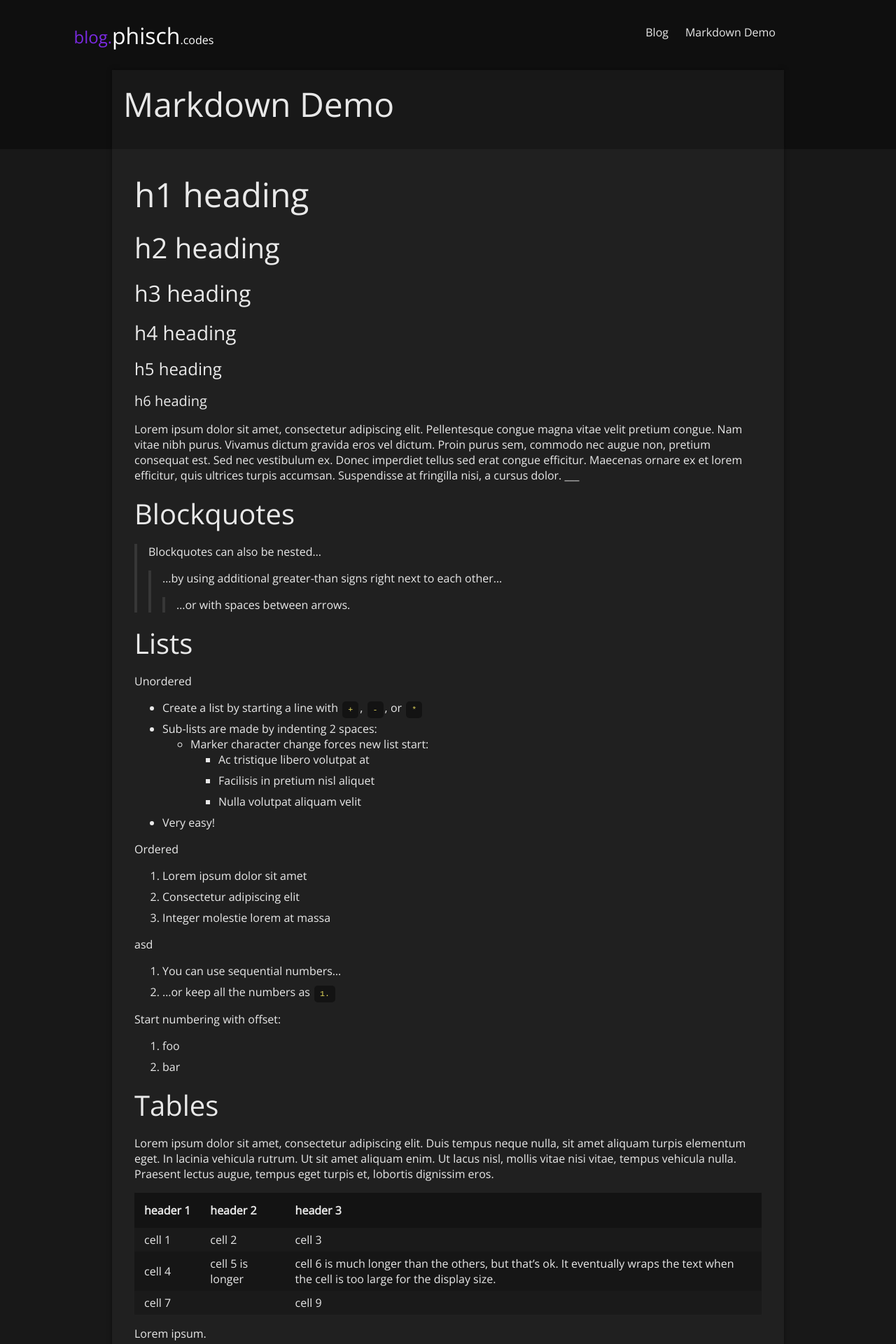
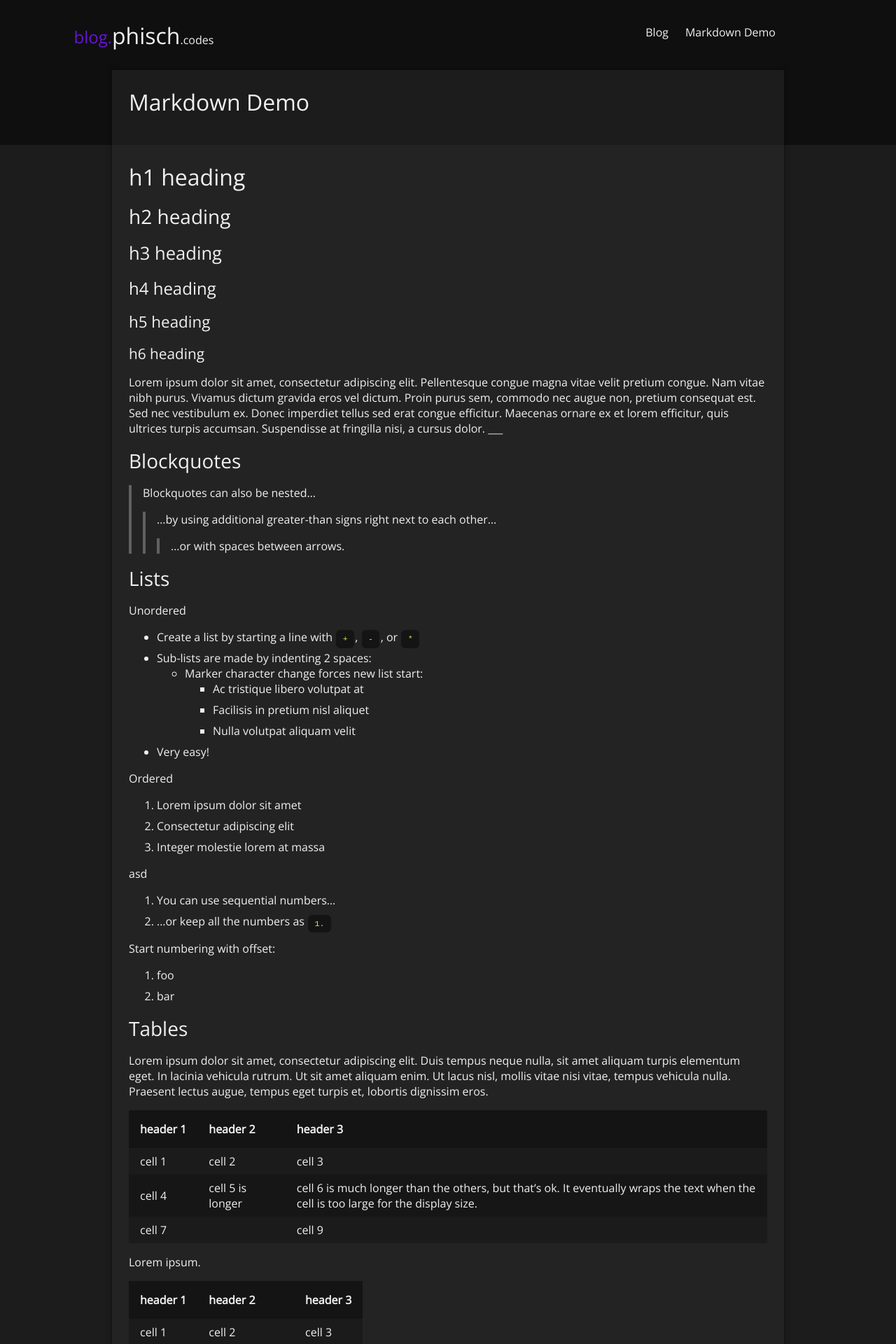
Before and after one commit to phisch/blog, a Jekyll site: the page built from demo.md, in a window 1280 px wide. Shown: the top 1920 px of the page at 70% size. Built offline with Jekyll 4.4.1, drawn with Linux system fonts in a browser that asks for light colours.

Commit message:
extracted colors into its own file, switched to relative sizes instead of absolute ones

```diff
--- a/_layouts/default.html
+++ b/_layouts/default.html
@@ -6,7 +6,7 @@
 <head>
     <meta charset="utf-8">
     <title>{% if page.title %}{{ page.title | append: " | "}}{% endif %}{{ site.title }}</title>
-    <link rel="stylesheet" href="{{ '/styles.css' | relative_url }}">
+    <link rel="stylesheet" href="{{ '/assets/styles.css' | relative_url }}">
 </head>
 <body>
     <header>
--- /dev/null
+++ b/_scss/_colors.scss
@@ -0,0 +1,19 @@
+$surface-1: #0F0F10;
+$surface-2: #1C1C1C;
+$surface-3: #242323;
+
+$accent-primary: #6914D6;
+$accent-secondary: #3ECD88;
+
+$foreground: rgb(240, 240, 240);
+$foreground-dimmed: transparentize($foreground, 0.7);
+
+$syntax-foreground: $foreground;
+$syntax-red: #e65c5c;
+$syntax-orange: #e6955c;
+$syntax-yellow: #e6da5c;
+$syntax-green: #5ce65c;
+$syntax-cyan: #5ce6e6;
+$syntax-blue: #5c8ae6;
+$syntax-purple: #835ce6;
+$syntax-pink: #e65ce6;
--- a/_scss/_layout.scss
+++ b/_scss/_layout.scss
@@ -1,6 +1,4 @@
-$background: rgb(24,24,24);
-$background-contrast: rgb(15,15,15);
-$background-main: rgb(32,32,32);
+@import 'colors';
 
 *, *::before, *::after {
 	box-sizing: border-box;
@@ -11,7 +9,7 @@
 }
 
 body {
-  background: $background-contrast;
+  background: $surface-1;
   display: flex;
   flex-direction: column;
   margin: 0;
@@ -26,8 +24,8 @@
   }
 
   > section#preview {
-    padding: 1em;
-    background: $background;
+    padding: 1.5em;
+    background: $surface-2;
     box-shadow: rgba(0,0,0,0.5) 0 0 6px;
   }
 
@@ -43,7 +41,7 @@
 
   > main, > footer {
     position: relative;
-    padding: 2em;
+    padding: 1.5em;
 
     &::before, &::after {
       content: '';
@@ -51,7 +49,7 @@
       top: 0;
       bottom: 0;
       width: calc((100vw - 100%) / 2);
-      background: $background;
+      background: $surface-2;
     }
 
     &::before { right: 100%; box-shadow: inset -8px 0 6px -8px rgba(0,0,0,0.5); }
@@ -60,6 +58,6 @@
     & > :first-child { margin-top: 0; }
   }
 
-  > main { background: $background-main; }
-  > footer { background: $background-contrast; }
+  > main { background: $surface-3; }
+  > footer { background: $surface-1; }
 }
--- a/_scss/_logo.scss
+++ b/_scss/_logo.scss
@@ -1,5 +1,7 @@
+@import 'colors';
+
 #logo {
-  color: #fff;
+  color: $foreground;
   font-weight: normal;
   font-size: 2em;
   text-decoration: none;
@@ -10,7 +12,7 @@
 
     transform: translate(-100%, 7px);
 
-    color: #7B2AE2;
+    color: $accent-primary;
     font-size: 0.75em;
   }
 
--- a/_scss/_navigation.scss
+++ b/_scss/_navigation.scss
@@ -1,16 +1,18 @@
+@import 'colors';
+
 nav#navigation ol {
   list-style: none;
   padding: 0;
   display: flex;
 
   li a {
-    color: rgba(255,255,255,0.9);
+    color: $foreground;
     padding: 6px 12px;
     border-radius: 3px;
     text-decoration: none;
 
     &:hover {
-      background: #7B2AE2;
+      background: $accent-primary;
     }
   }
 }
--- a/_scss/_pagination.scss
+++ b/_scss/_pagination.scss
@@ -1,26 +1,21 @@
+@import 'colors';
+
 ol.pagination {
     list-style: none;
     display: flex;
     padding: 0;
 
-
-
     li {
         margin: 0;
-        background: #7B2AE2;
+        background: $accent-primary;
 
         span, a {
-            color: white;
+            color: $foreground;
             display: inline-block;
             padding: .8em;
         }
 
-        &:first-child {
-            border-radius: .5em 0 0 .5em;
-        }
-
-        &:last-child {
-            border-radius: 0 .5em .5em 0;
-        }
+        &:first-child { border-radius: .5em 0 0 .5em; }
+        &:last-child { border-radius: 0 .5em .5em 0; }
     }
 }
--- a/_scss/_syntax.scss
+++ b/_scss/_syntax.scss
@@ -1,15 +1,8 @@
-$red: #e65c5c;
-$orange: #e6955c;
-$yellow: #e6da5c;
-$green: #5ce65c;
-$cyan: #5ce6e6;
-$blue: #5c8ae6;
-$purple: #835ce6;
-$pink: #e65ce6;
+@import 'colors';
 
 .highlighter-rouge {
-  background: rgba(0,0,0,0.4);
-  border-radius: 5px;
+  background: darken($surface-3, 6%);
+  border-radius: 0.5em;
   font-size: 0.9em;
   line-height: 1.4em;
   overflow: hidden;
@@ -20,6 +13,7 @@
 
     -ms-overflow-style: none;
     scrollbar-width: none;
+
     &::-webkit-scrollbar {
       display: none;
     }
@@ -30,10 +24,11 @@
   }
 
   @at-root code#{&} {
-    padding: 5px 8px;
-    margin: 0 2px;
-    color: $yellow;
+    padding: 0.5em 0.8em;
+    margin: 0 0.1em;
+    color: $syntax-yellow;
   }
+
   @at-root div#{&} {
     position: relative;
     &::after {
@@ -42,48 +37,37 @@
       position: absolute;
       top: 0;
       right: 0;
-      padding: 15px;
-      color: rgba(255,255,255,0.15);
+      padding: 1.5em;
+      color: $foreground-dimmed;
       font-size: 0.8em;
       line-height: 0.8em;
     }
   }
 
   .rouge-gutter {
-    color: rgba(255,255,255,0.2);
-    background: rgba(255,255,255,0.02);
-    padding: 15px;
+    color: $foreground-dimmed;
+    background: darken($surface-3, 4%);
+    padding: 1em;
   }
 
   .rouge-code {
-    padding: 15px;
+    padding: 1em;
   }
 
   &, .err, .g, .l, .x, .p, .ge, .gr, .gh, .gi, .gp, .gs, .gu,
   .gt, .ld, .no, .nd, .ni, .ne, .nn, .nx, .py, .w, .bp {
-    color: rgba(255,255,255,0.9);
+    color: $syntax-foreground;
   }
-  .go { color: #44475a; }
-  .gd { color: $red; }
-  .k, .o, .cp, .kc, .kn, .kp, .kr, .nt, .ow { color: $orange; }
-  .na, .nc, .nf, .fm { color: $yellow; }
-  .hll, .s, .sa, .sb, .sc, .dl, .sd, .s2, .se, .sh, .si, .sx, .sr, .s1, .ss { color: $green; }
-  .m, .mb, .mf, .mh, .mi, .mo, .il { color: $cyan; }
-  .c, .ch, .cm, .cpf, .c1, .cs { color: $blue; }
-  .n + .p + .n, .kd, .kt, .nb, .nl, .nv, .vc, .vg, .vi, .vm { color: $purple; }
+  .go { color: $foreground-dimmed; }
+  .gd { color: $syntax-red; }
+  .k, .o, .cp, .kc, .kn, .kp, .kr, .nt, .ow { color: $syntax-orange; }
+  .na, .nc, .nf, .fm { color: $syntax-yellow; }
+  .hll, .s, .sa, .sb, .sc, .dl, .sd, .s2, .se, .sh, .si, .sx, .sr, .s1, .ss { color: $syntax-green; }
+  .m, .mb, .mf, .mh, .mi, .mo, .il { color: $syntax-cyan; }
+  .c, .ch, .cm, .cpf, .c1, .cs { color: $syntax-blue; }
+  .n + .p + .n, .kd, .kt, .nb, .nl, .nv, .vc, .vg, .vi, .vm { color: $syntax-purple; }
   .kd, .nb, .nl, .nv, .vc, .vg, .vi, .vm { font-style: italic; }
   .gh, .gi, .gu { font-weight: bold; }
   .ge { text-decoration: underline; }
   .bp { font-style: italic; }
 }
-
-
-.gist {
-  table {
-    tbody {
-      background: green;
-      border: 0;
-      tr {background: transparent;}
-    }
-  }
-}
--- a/_scss/_typography.scss
+++ b/_scss/_typography.scss
@@ -1,8 +1,9 @@
+@import 'colors';
 @import url('https://fonts.googleapis.com/css2?family=Open+Sans&display=swap');
 
 body {
 	font-family: 'Open Sans', sans-serif;
-	color: rgba(255,255,255,0.9);
+	color: $foreground;
 }
 
 h1, h2, h3, h4, h5, h6 {
@@ -11,7 +12,7 @@
 	font-weight: normal;
 
 	a {
-		color: rgba(255,255,255,0.9);
+		color: $foreground;
 		text-decoration: none;
   }
 
@@ -21,14 +22,12 @@
       display: inline-block;
       margin-left: 0.2em;
       opacity: 0;
-      color: rgba(255,255,255,0.1);
+      color: $foreground-dimmed;
       font-weight: thin;
     }
-
   }
 
   &:hover {
-
     a.anchor {
       &::before { opacity: 1; }
       &:hover::before { opacity: 1; }
@@ -36,14 +35,25 @@
   }
 }
 
-h1 { font-size: 3rem; }
-h2 { font-size: 2.5rem; }
-h3 { font-size: 2rem; }
-h4 { font-size: 1.75rem; }
-h5 { font-size: 1.5rem; }
-h6 { font-size: 1.25rem; }
+h1 { font-size: 2rem; }
+h2 { font-size: 1.75rem; }
+h3 { font-size: 1.6rem; }
+h4 { font-size: 1.5rem; }
+h5 { font-size: 1.4rem; }
+h6 { font-size: 1.3rem; }
 
-hr { border-color: rgba(255,255,255,0.2); }
+hr { border-color: $foreground-dimmed; }
+
+
+a {
+  color: $accent-secondary;
+  text-decoration: none;
+  transition: color 200ms ease-in-out;
+
+  &:hover {
+    color: lighten($accent-secondary, 30%);
+  }
+}
 
 pre {
   font-family: monospace, monospace;
@@ -54,29 +64,29 @@
 blockquote {
   margin: 0;
   padding-left: 1em;
-	border-left: 4px solid rgba(255,255,255,0.1);
+	border-left: 4px solid $foreground-dimmed;
 }
 
-p {margin: 1em 0;}
+p { margin: 1em 0; }
 
 table {
   border-collapse: collapse;
   thead {
-    background: rgba(0, 0, 0, 0.4);
+    background: darken($surface-3, 6%);
     th {
       text-align: left;
       white-space: nowrap;
-      padding: 14px 14px;
+      padding: 1em;
     }
   }
   tbody {
     tr {
-      background: rgba(0, 0, 0, 0.2);
+      background: darken($surface-3, 3%);
       &:nth-child(even) {
-        background: rgba(0, 0, 0, 0.3);
+        background: darken($surface-3, 5%);
       }
       td {
-        padding: 6px 14px;
+        padding: 0.5em 1em;
       }
     }
   }
```
Also changed, not shown: _scss/blog.scss (+6 -6 lines), assets/styles.scss (renamed from styles.scss).
